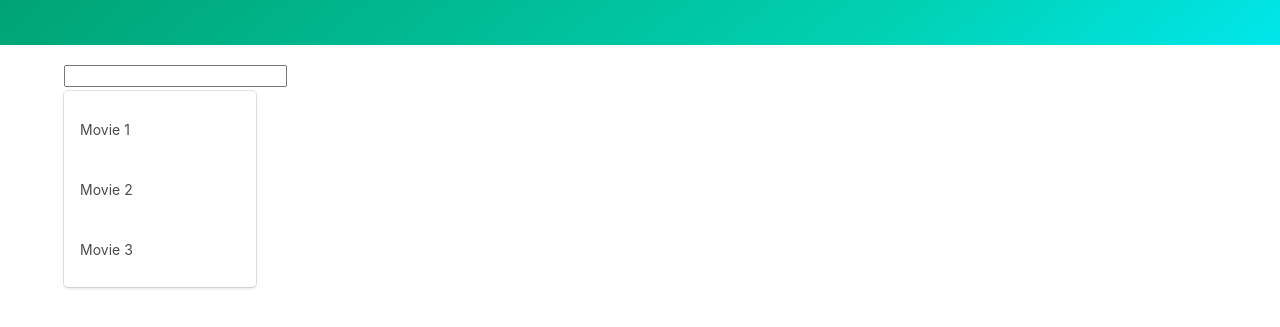
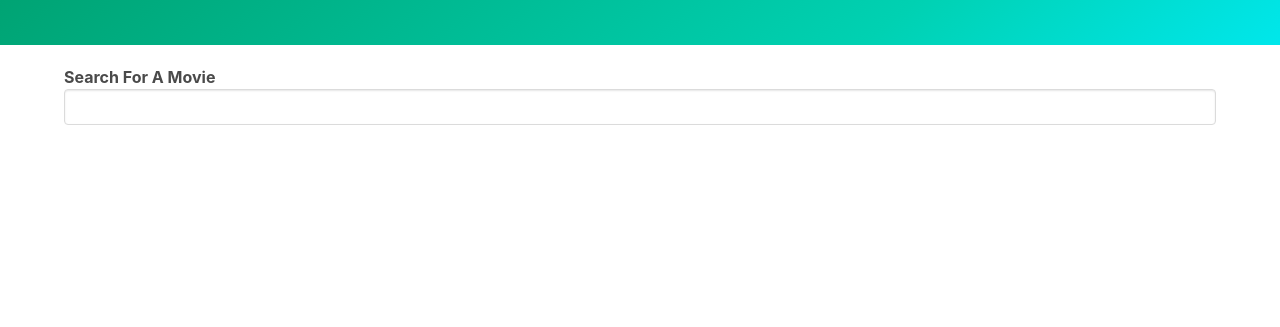
Before and after one commit to cbernhard21/movie-app, a plain HTML site: page index.html in a window 1280 px wide. Shown: the part 87-414 px from the top of the page. Drawn offline with nearby package versions, Linux system fonts and the light colour scheme.

Commit message:
Add files via upload

```diff
--- a/index.html
+++ b/index.html
@@ -19,15 +19,7 @@
     </div>
   </section>
   <div class="container">
-        <div class="dropdown is-active">
-            <input type="text">
-            <div class="dropdown-menu">
-                <div class="dropdown-content">
-                    <a href="#" class="dropdown-item">Movie 1</a>
-                    <a href="#" class="dropdown-item">Movie 2</a>
-                    <a href="#" class="dropdown-item">Movie 3</a>
-                </div>
-            </div>
+    <div class="autocomplete"></div>
   </div>
 
   <div id="target"></div>
--- a/index.js
+++ b/index.js
@@ -12,9 +12,6 @@ import { debounce } from './debounce.js'
 //       }
 //      return response.data.Search;
 // };
-
-const input = document.querySelector('input');
-
 const getMovieBySearch = async(searchTerm) => {
     const apiKey = '3618b3e5';
     const search = searchTerm;
@@ -27,6 +24,21 @@ const getMovieBySearch = async(searchTerm) => {
     }
     return data.Search;
 };
+
+const root = document.querySelector('.autocomplete');
+root.innerHTML = `
+    <label><b>Search For A Movie</b></label>
+    <input class="input" />
+    <div class="dropdown">
+        <div class="dropdown-menu">
+            <div class="dropdown-content results"></div>
+        </div>
+    </div>
+`;
+
+const input = document.querySelector('input');
+const dropdown = document.querySelector('.dropdown');
+const resultsWrapper = document.querySelector('.results');
 
 const onInput = async event => {
     const movies = await getMovieBySearch(event.target.value);
```
Lines whose indentation alone changed are shown as unchanged.
